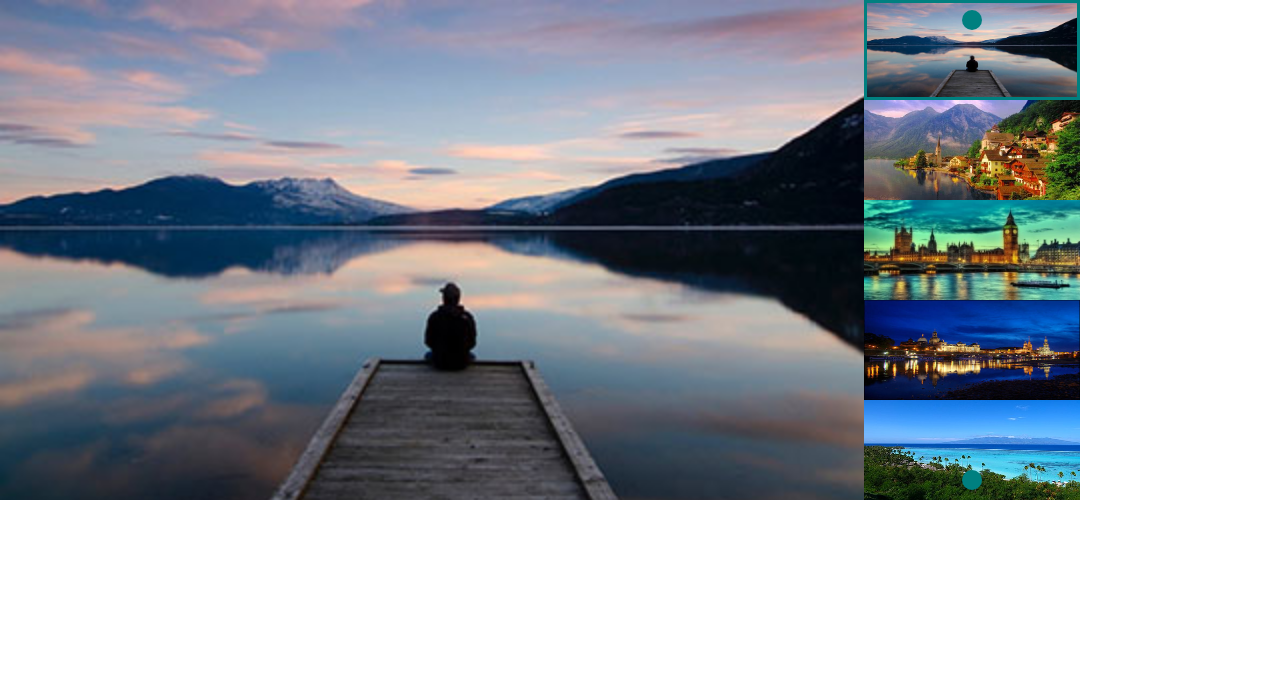
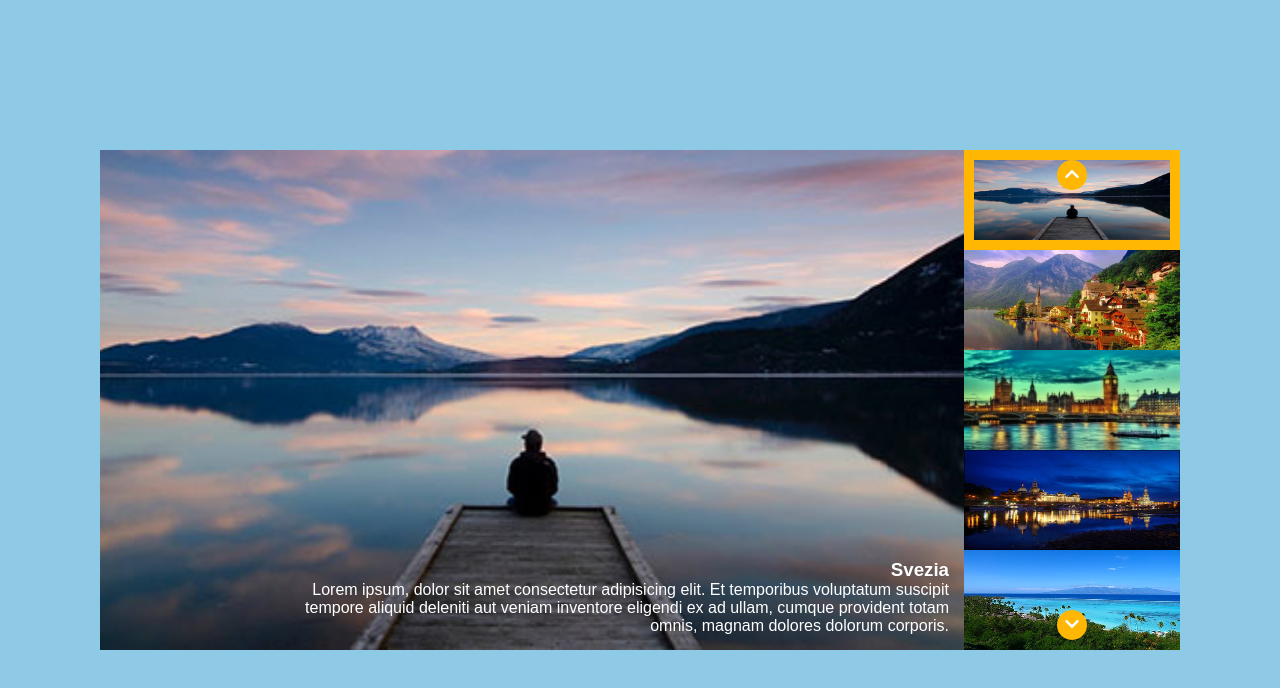
Before and after one commit to banjug/vue-slider, a plain HTML site: page index.html in a window 1280 px wide. Drawn offline with nearby package versions, Linux system fonts and the light colour scheme.

Commit message:
page styling

```diff
--- a/css/style.css
+++ b/css/style.css
@@ -2,6 +2,15 @@
     box-sizing: border-box;
     margin: 0;
     padding: 0;
+}
+
+body {
+    display: flex;
+    justify-content: center;
+    align-items: center;
+    height: 100vh;
+    font-family: sans-serif;
+    background-color: #8ecae6;
 }
 
 .container {
@@ -13,13 +22,29 @@
 
 .items {
     width: 80%;
+    height: 100%;
     background-color: chartreuse;
 }
 
+.item-active {
+    position: relative;
+    height: 100%;
+}
+
 .item-active img {
-    width: 900px;
+    width: 100%;
     height: 100%;
     object-fit: cover;
+}
+
+.text-cont {
+    position: absolute;
+    right: 0;
+    bottom: 0;
+    text-align: right;
+    color: white;
+    padding: 0 15px 15px 0;
+    width: 80%;
 }
 
 .thumbs {
@@ -30,6 +55,7 @@
 
 .thumb {
     height: 20%;
+    transition: all .2s ease;
 }
 
 .thumbs img {
@@ -41,16 +67,28 @@
     position: absolute;
     left: 50%;
     transform: translate(-50%);
-    background-color: teal;
-    padding: 10px;
+    background-color: #ffb703;
+    color: white;
+    height: 30px;
+    width: 30px;
     border-radius: 50%;
     margin: 10px 0;
+    cursor: pointer;
+    text-align: center;
+    line-height: 30px;
 }
 
+.prev:active {
+    transform: translate(-50%, -10%);
+}
+
+.next:active {
+    transform: translate(-50%, 10%);
+}
 .next {
     bottom: 0;
 }
 
 .active {
-    border: 3px solid teal;
+    border: 10px solid #ffb703;
 }
--- a/index.html
+++ b/index.html
@@ -4,6 +4,7 @@
     <meta charset="UTF-8">
     <meta http-equiv="X-UA-Compatible" content="IE=edge">
     <meta name="viewport" content="width=device-width, initial-scale=1.0">
+    <link rel="stylesheet" href="https://use.fontawesome.com/releases/v5.15.4/css/all.css">
     <link rel="stylesheet" href="css/style.css">
     <title>Vue Carousel</title>
 </head>
@@ -13,12 +14,16 @@
         <div class="items">
             <div class="item-active">
                 <img :src="slides[activeSlide].image" :alt="slides[activeSlide].title">
+                <div class="text-cont">
+                    <h3>{{slides[activeSlide].title}}</h3>
+                    <p>{{slides[activeSlide].text}}</p>
+                </div>
             </div>
 
         </div>
         <div class="thumbs">
-            <div @click="prevSlide" class="prev"></div>
-            <div @click="nextSlide" class="next"></div>
+            <div @click="prevSlide" class="prev"><i class="fas fa-chevron-up"></i></div>
+            <div @click="nextSlide" class="next"><i class="fas fa-chevron-down"></i></div>
             <div v-for='slide, i in slides' class="thumb" :class="i === activeSlide ? 'active' : '' ">
                 <img :src="slide.image" :alt="slide.title">
             </div>
```
